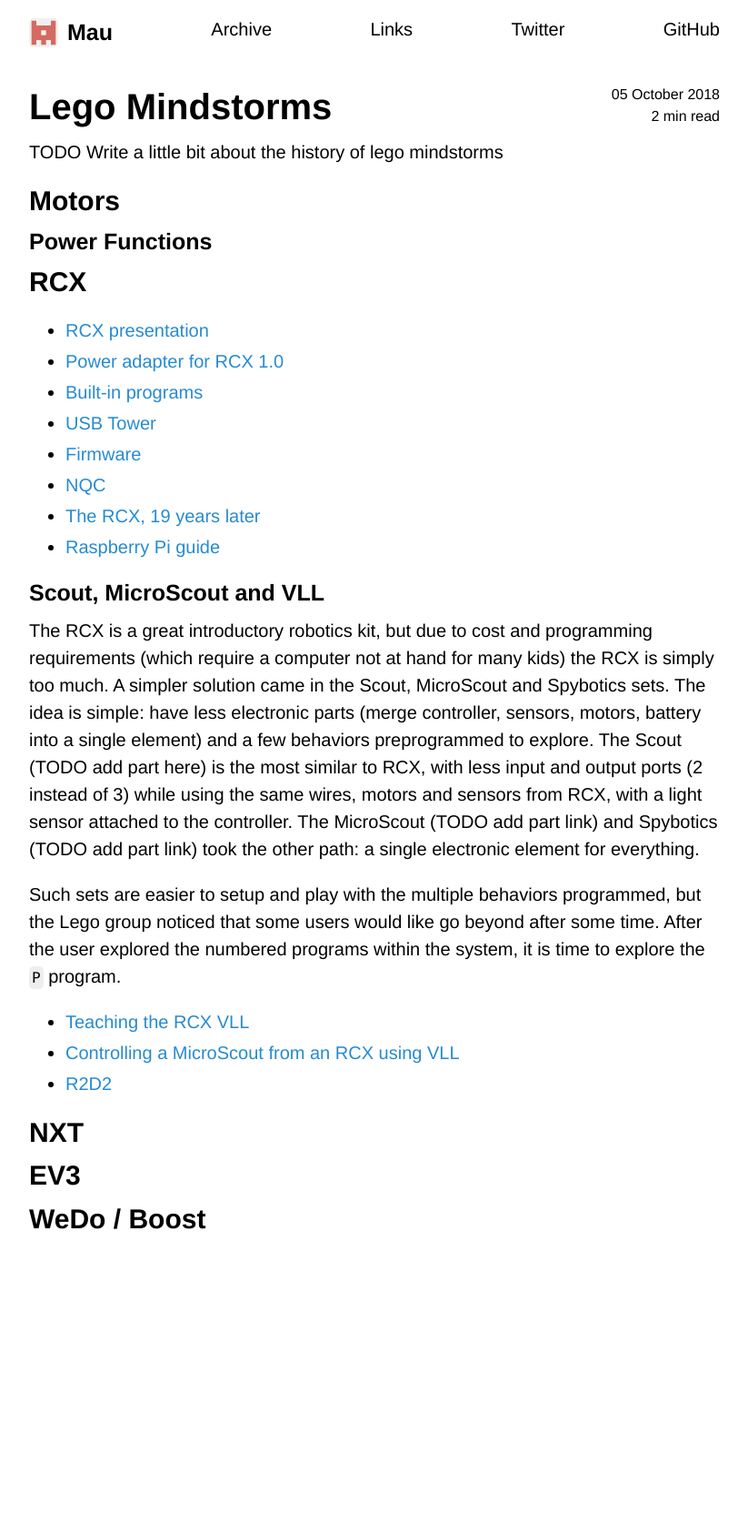
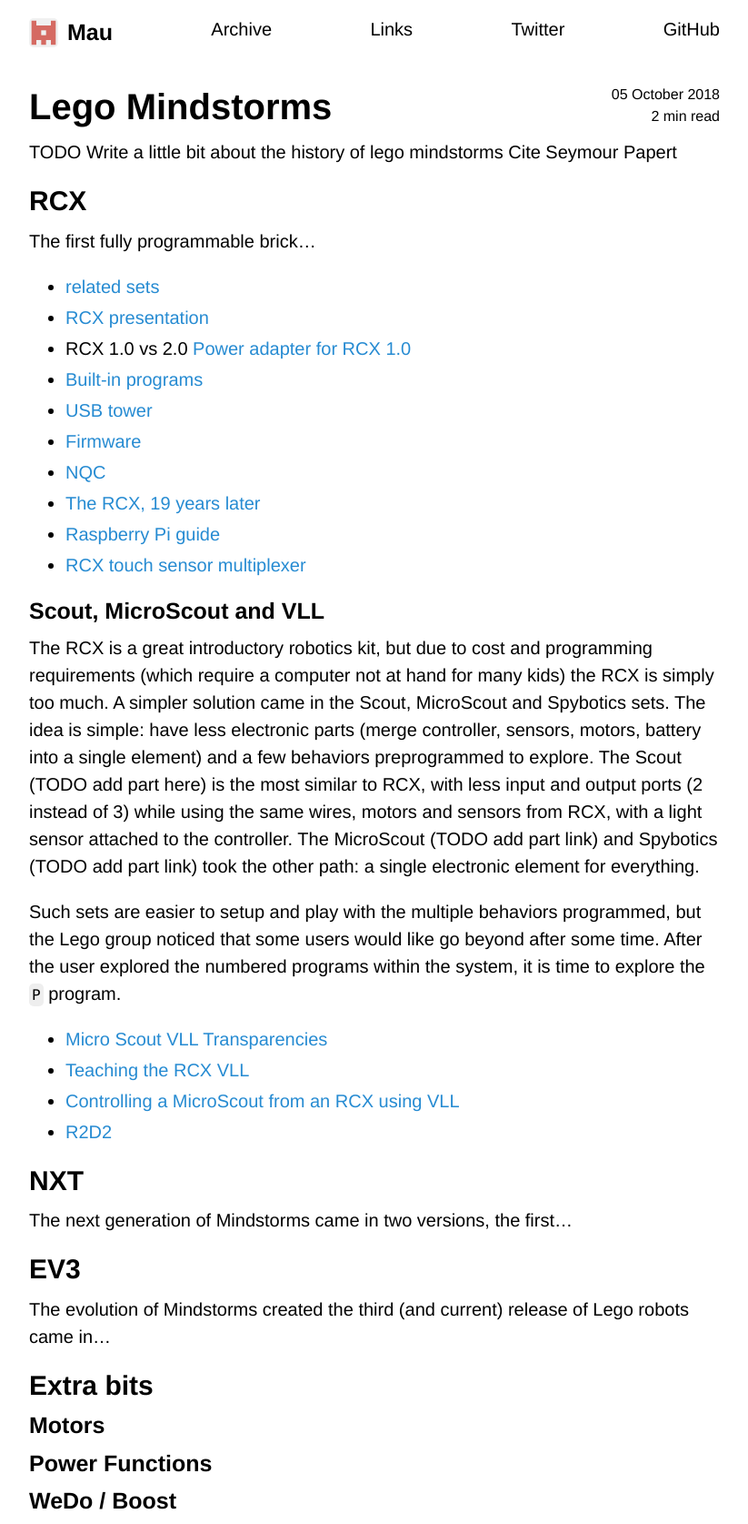
Before and after one commit to Maumagnaguagno/maumagnaguagno.github.io, a Jekyll site: the page built from mindstorms.md, in a window 1280 px wide. Shown: the whole page at 91% size, without its empty margins (228-1051 px from the left). Built offline with Jekyll 4.4.1, drawn with Linux system fonts in a browser that asks for light colours; our own code applies the rules of GitHub Pages for plain Markdown files; before the commit the page ends 1368 px from its top, so only the background shows below that.

Commit message:
Add links and notes to Lego Mindstorms

```diff
--- a/mindstorms.md
+++ b/mindstorms.md
@@ -8,20 +8,20 @@ hidden: true
 
 # Lego Mindstorms
 TODO Write a little bit about the history of lego mindstorms
-
-## Motors
-
-### Power Functions
+Cite Seymour Papert
 
 ## RCX
+The first fully programmable brick...
+- [related sets](https://www.bricklink.com/catalogList.asp?catType=S&catString=59.631)
 - [RCX presentation](http://clark.cementhorizon.com/RCX-web-page-2013-09-29.html)
-- [Power adapter for RCX 1.0](https://pbrick.info/2013/10/using-an-adapter-to-power-the-rcx-1-0/)
+- RCX 1.0 vs 2.0 [Power adapter for RCX 1.0](https://pbrick.info/2013/10/using-an-adapter-to-power-the-rcx-1-0/)
 - [Built-in programs](https://pbrick.info/2013/10/rcx-3-built-in-standard-programs/)
-- [USB Tower](https://pbrick.info/2013/10/configuring-the-lego-usb-tower-on-linux/)
+- [USB tower](https://pbrick.info/2013/10/configuring-the-lego-usb-tower-on-linux/)
 - [Firmware](https://pbrick.info/rcx-firmware/)
 - [NQC](http://bricxcc.sourceforge.net/nqc/ "Not Quite C")
 - [The RCX, 19 years later](http://www.johnholbrook.us/edu/RCX_guide.html "written by John Holbrook")
 - [Raspberry Pi guide](https://minordiscoveries.wordpress.com/2014/01/20/using-nqc-on-a-raspberry-pi-to-program-a-lego-mindstorms-rcx-brick/)
+- [RCX touch sensor multiplexer](http://www.elecbrick.com/mux/)
 
 ### Scout, MicroScout and VLL
 The RCX is a great introductory robotics kit, but due to cost and programming requirements (which require a computer not at hand for many kids) the RCX is simply too much.
@@ -32,12 +32,21 @@ The MicroScout (TODO add part link) and Spybotics (TODO add part link) took the
 
 Such sets are easier to setup and play with the multiple behaviors programmed, but the Lego group noticed that some users would like go beyond after some time.
 After the user explored the numbered programs within the system, it is time to explore the ``P`` program.
+- [Micro Scout VLL Transparencies](http://www.elecbrick.com/vll/)
 - [Teaching the RCX VLL](https://waterpigs.co.uk/articles/rcx-vll/)
 - [Controlling a MicroScout from an RCX using VLL](https://pbrick.info/2013/10/microscout-rcx-vll/)
 - [R2D2](http://www.geocities.ws/laosoh/robots/r2d2new/R2D2.htm)
 
 ## NXT
+The next generation of Mindstorms came in two versions, the first...
 
 ## EV3
+The evolution of Mindstorms created the third (and current) release of Lego robots came in...
 
-## WeDo / Boost
+## Extra bits
+
+### Motors
+
+### Power Functions
+
+### WeDo / Boost
```
